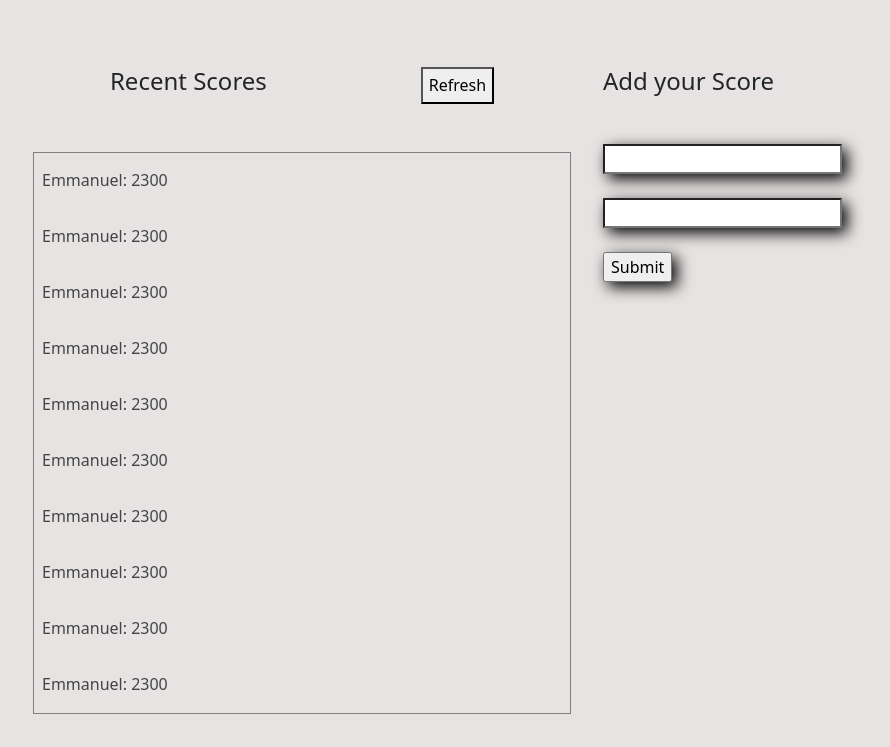
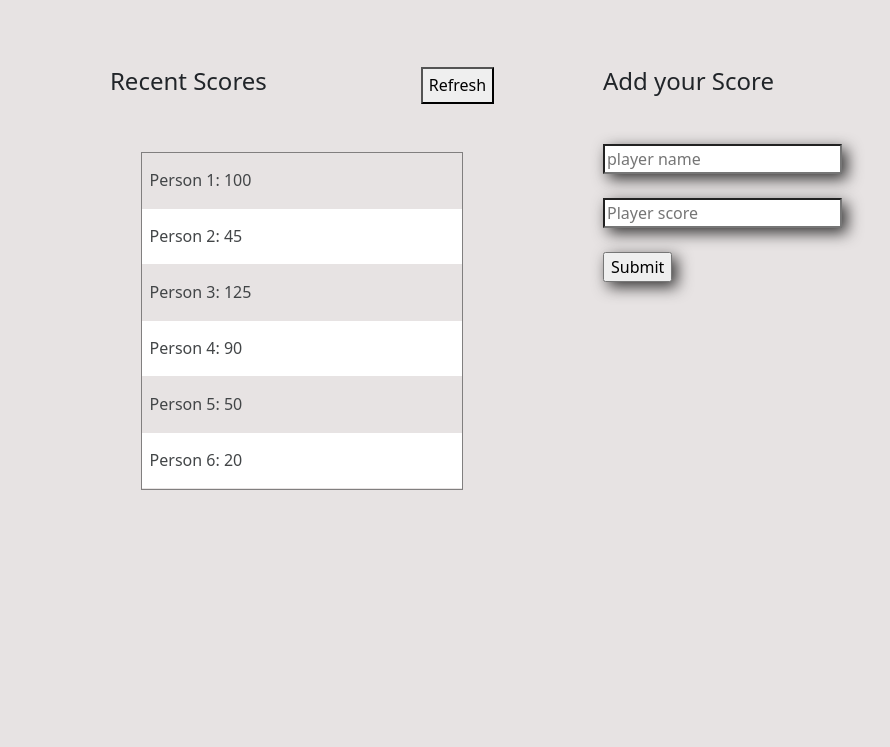
Before and after one commit to AdedayoOpeyemi/leader_board, a website built with webpack: page src/index.html in a window 1280 px wide. Shown: the part 53-800 px from the top of the page, without its empty margins (53-943 px from the left). Built offline with nearby package versions, Linux system fonts and the light colour scheme.

Commit message:
deleted static data and render dynamically to UI and fixed linter

```diff
--- a/package.json
+++ b/package.json
@@ -33,6 +33,7 @@
     "webpack-dev-server": "^3.11.2"
   },
   "dependencies": {
+    "bootstrap": "^5.1.0",
     "lodash": "^4.17.21"
   }
 }
--- a/src/assets/styles/styles.css
+++ b/src/assets/styles/styles.css
@@ -1,5 +1,5 @@
 body {
-  background-color:rgb(231, 227, 227)
+  background-color: rgb(231, 227, 227);
 }
 
 ul {
@@ -31,5 +31,5 @@ li {
 }
 
 input {
-  box-shadow: 5px 5px 15px 0px #000000;
+  box-shadow: 5px 5px 15px 0 #353434;
 }
--- a/src/index.html
+++ b/src/index.html
@@ -16,33 +16,8 @@
           <button>Refresh</button>
         </div>
         <div>
-          <ul id="score_list p-0">
-            <li>Emmanuel: 2300</li>
-            <li>Emmanuel: 2300</li>
-            <li>Emmanuel: 2300</li>
-            <li>Emmanuel: 2300</li>
-            <li>Emmanuel: 2300</li>
-            <li>Emmanuel: 2300</li>
-            <li>Emmanuel: 2300</li>
-            <li>Emmanuel: 2300</li>
-            <li>Emmanuel: 2300</li>
-            <li>Emmanuel: 2300</li>
-
+          <ul id="score_list">
           </ul>
-          <!-- <table>
-            <tr>
-              <td>Emmanuel: 2300</td>
-            </tr>
-            <tr>
-              <td>Emmanuel: 15000</td>
-            </tr>
-            <tr>
-              <td>Emmanuel: 2300</td>
-            </tr>
-              <tr>
-                <td>Emmanuel: 1100</td>
-              </tr>
-          </table> -->
         </div>
 
       </div>
@@ -50,8 +25,8 @@
       <div class="col-sm p-3">
         <h4 class="mt-5 mb-5">Add your Score</h4>
         <form >
-          <input type="text" id="namefield" name="player_name"><br><br>
-          <input type="text" id="scorefield" name="player_score"><br><br>
+          <input type="text" id="namefield" name="player_name" placeholder="player name"><br><br>
+          <input type="text" id="scorefield" name="player_score" placeholder="Player score"><br><br>
           <input type="submit" value="Submit">
         </form>
 
--- a/src/index.js
+++ b/src/index.js
@@ -1,8 +1,9 @@
 import 'bootstrap';
 import 'bootstrap/dist/css/bootstrap.min.css';
-import _ from 'lodash';
 import './assets/styles/styles.css';
+import renderLeaderBoard from './modules/ui.js';
 
-// let body = document.querySelector('body');
-// body.style.backgroundColor = "red";
-// body.style.color= "yellow";
+document.addEventListener(
+  'DOMContentLoaded',
+  renderLeaderBoard(),
+);
--- /dev/null
+++ b/src/modules/leaderboard.js
@@ -0,0 +1,28 @@
+const myLeaderboard = [
+  {
+    name: 'Person 1',
+    score: 100,
+  },
+  {
+    name: 'Person 2',
+    score: 45,
+  },
+  {
+    name: 'Person 3',
+    score: 125,
+  },
+  {
+    name: 'Person 4',
+    score: 90,
+  },
+  {
+    name: 'Person 5',
+    score: 50,
+  },
+  {
+    name: 'Person 6',
+    score: 20,
+  },
+];
+
+export { myLeaderboard as default};
--- /dev/null
+++ b/src/modules/ui.js
@@ -0,0 +1,14 @@
+import myLeaderboard from './leaderboard.js';
+
+const renderLeaderBoard = () => {
+  const list = document.getElementById('score_list');
+  list.innerHTML = '';
+
+  myLeaderboard.forEach((score) => {
+    const scoreCard = document.createElement('li');
+    scoreCard.innerHTML = `${score.name}: ${score.score}`;
+    list.appendChild(scoreCard);
+  });
+};
+
+export { renderLeaderBoard as default };
--- a/webpack.config.js
+++ b/webpack.config.js
@@ -6,7 +6,7 @@ module.exports = {
   plugins: [
     new HtmlWebpackPlugin({
       title: 'Leader Board',
-      template: './src/index.html'
+      template: './src/index.html',
     }),
   ],
   devtool: 'inline-source-map',
```
Also changed, not shown: 1 other file.
